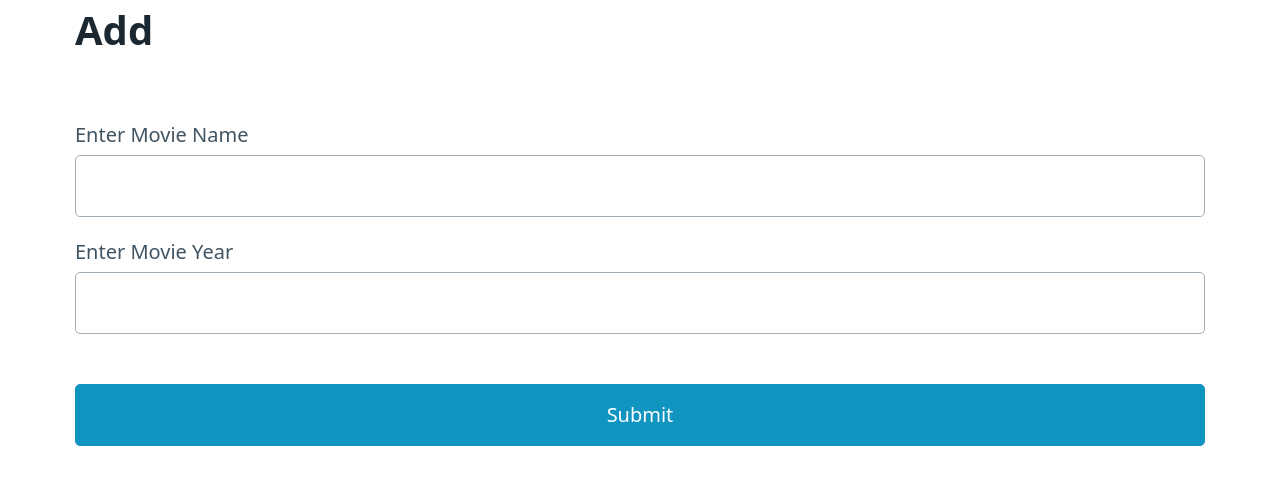
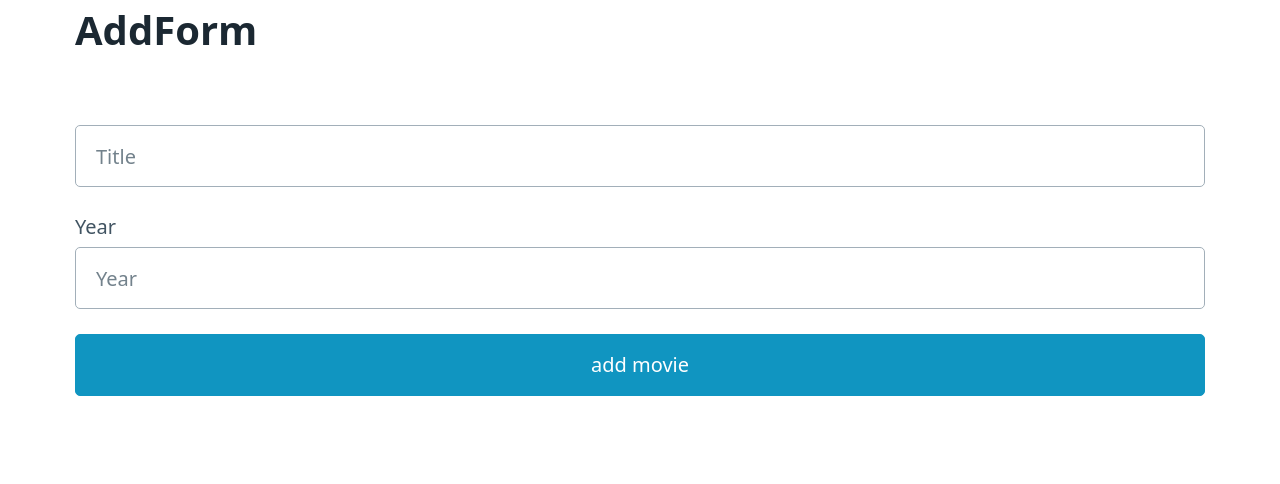
Before and after one commit to ramajeyam-mediwave/movie-design, a React (Vite) app in the folder app/: page /add in a window 1280 px wide. Shown: the top 484 px of the page. Built offline with nearby package versions, Linux system fonts and the light colour scheme.

Commit message:
Added loading

```diff
--- a/app/src/App.css
+++ b/app/src/App.css
@@ -0,0 +1,14 @@
+.loading {
+  animation-name: spin;
+  animation-duration: 500ms;
+  animation-iteration-count: infinite;
+  animation-timing-function: linear;
+}
+@keyframes spin {
+  from {
+    transform: rotate(0deg);
+  }
+  to {
+    transform: rotate(360deg);
+  }
+}
--- a/app/src/App.tsx
+++ b/app/src/App.tsx
@@ -3,6 +3,8 @@ import { Suspense, lazy, useState } from "react";
 import { Routes, Route, BrowserRouter } from "react-router-dom";
 import Home from "./pages/Home";
 import { IMovie } from "./type";
+import "./App.css";
+import LoadingIcon from "./components/Loading/LoadingIcon";
 // import Add from "./pages/Add";
 // import Edit from "./pages/Edit";
 
@@ -16,7 +18,7 @@ function App() {
     year: 0,
   });
   return (
-    <Suspense>
+    <Suspense fallback={<LoadingIcon />}>
       <BrowserRouter>
         <Routes>
           <Route path="/" element={<Home handleEdit={(m) => setMovie(m)} />} />
--- /dev/null
+++ b/app/src/components/DeleteDialog.tsx
@@ -0,0 +1,24 @@
+//final
+import React from "react";
+import { DeleteDialogProps } from "../type";
+
+const DeleteDialog: React.FC<DeleteDialogProps> = ({
+  isOpen,
+  onClose,
+  children,
+}) => {
+  return (
+    isOpen && (
+      <dialog open>
+        <article>
+          <header>
+            <a aria-label="Close" className="close" onClick={onClose}></a>
+          </header>
+          {children}
+        </article>
+      </dialog>
+    )
+  );
+};
+
+export default DeleteDialog;
--- /dev/null
+++ b/app/src/components/Loading/LoadingIcon.tsx
@@ -0,0 +1,7 @@
+import loadingSvg from "./loading.svg";
+
+const LoadingIcon = () => {
+  return <img src={loadingSvg} alt="loading" className="loading" />;
+};
+
+export default LoadingIcon;
--- /dev/null
+++ b/app/src/components/MovieForm.tsx
@@ -0,0 +1,63 @@
+//finall
+import { useState } from "react";
+import { IForm } from "../type";
+import { Link } from "react-router-dom";
+
+const Form: React.FC<IForm> = ({ handleAddMovie, emptyMovie, type }) => {
+  const [movie, setMovie] = useState({
+    title: emptyMovie.title,
+    year: emptyMovie.year,
+  });
+
+  function handleChange(e: React.ChangeEvent<HTMLInputElement>) {
+    const { name, value } = e.target;
+    setMovie({ ...movie, [name]: value });
+    console.log(movie);
+  }
+  function handleSubmit(e: React.FormEvent<HTMLFormElement>) {
+    e.preventDefault();
+    handleAddMovie(movie);
+  }
+  return (
+    <form onSubmit={(e) => handleSubmit(e)}>
+      <label>
+        <input
+          type="text"
+          id="title"
+          name="title"
+          value={movie.title}
+          placeholder="Title"
+          onChange={(e) => handleChange(e)}
+          required
+        />
+      </label>
+
+      <label htmlFor="year">
+        Year
+        <input
+          type="number"
+          id="year"
+          name="year"
+          value={movie.year?.toString() || ""}
+          placeholder="Year"
+          onChange={(e) => handleChange(e)}
+          required
+        />
+      </label>
+
+      {type === "edit" ? (
+        <>
+          <button type="submit">Save</button>
+          <Link to="/" role="button" className="secondary">
+            cancel
+          </Link>
+        </>
+      ) : (
+        <>
+          <button type="submit">add movie</button>
+        </>
+      )}
+    </form>
+  );
+};
+export default Form;
--- a/app/src/pages/Add.tsx
+++ b/app/src/pages/Add.tsx
@@ -1,66 +1,60 @@
+//final
+import { useNavigate } from "react-router-dom";
+import Layout from "../components/layout";
+import { addMovie } from "../services/api";
+import Form from "../components/MovieForm";
+import { IMovieAdd } from "../type";
 import { useState } from "react";
-import { Link, useNavigate } from "react-router-dom";
-import { addMovie } from "../services/api";
-import Layout from "../components/layout";
+import DeleteDialog from "../components/DeleteDialog";
 
-function Add() {
+function AddForm() {
   const navigate = useNavigate();
+  const movie = {
+    title: "",
+    year: undefined,
+  };
 
-  const [movieData, setMovieData] = useState({
-    title: "",
-    year: "",
-  });
+  const [isMovieAdded, setIsMovieAdded] = useState(false);
+  const [addError, setAddError] = useState<string | null>(null);
 
-  async function movie() {
+  async function handleAddMovie(movie: IMovieAdd) {
     try {
       const moviePayload = {
-        title: movieData.title,
-        year: parseInt(movieData.year),
+        title: movie.title,
+        year: movie.year,
       };
       const response = await addMovie(moviePayload);
       console.log(response);
-      navigate("/");
+      setIsMovieAdded(true);
+      setAddError(null);
     } catch (error) {
       console.log("Errored");
       console.log(error);
+      setAddError("Error adding the movie.");
     }
   }
 
-  const handleInputChange = (e: React.ChangeEvent<HTMLInputElement>) => {
-    const { name, value } = e.target;
-    setMovieData({
-      ...movieData,
-      [name]: value,
-    });
+  const closeAddSuccessDialog = () => {
+    setIsMovieAdded(false);
+    setAddError(null);
+    navigate("/");
   };
 
   return (
     <>
-      <Layout title="addform">
-        <h1>Add</h1>
-        <form>
-          <label>Enter Movie Name</label>
-          <input
-            type="text"
-            name="title"
-            value={movieData.title}
-            onChange={(e) => handleInputChange(e)}
-          />
-          <label>Enter Movie Year</label>
-          <input
-            type="number"
-            name="year"
-            value={movieData.year}
-            onChange={(e) => handleInputChange(e)}
-          />
-        </form>
+      <Layout title="addForm">
+        <h1>AddForm</h1>
+        <Form handleAddMovie={handleAddMovie} emptyMovie={movie} />
+      </Layout>
 
-        <Link to="/">
-          <button onClick={movie}>Submit</button>
-        </Link>
-      </Layout>
+      <DeleteDialog
+        isOpen={isMovieAdded || addError !== null}
+        onClose={closeAddSuccessDialog}
+      >
+        {addError ? addError : "Successfully added"}
+      </DeleteDialog>
     </>
   );
 }
 
-export default Add;
+export default AddForm;
--- a/app/src/pages/Edit.tsx
+++ b/app/src/pages/Edit.tsx
@@ -1,85 +1,64 @@
-import { useEffect, useState } from "react";
-import { Link, useParams } from "react-router-dom";
+//final
+import React, { useEffect, useState } from "react";
+import { useNavigate, useParams } from "react-router-dom";
+import { IEdit, IMovieAdd } from "../type";
 import Layout from "../components/layout";
-import { IMovie } from "../type";
 import { updateMovie } from "../services/api";
+import Form from "../components/MovieForm";
+import Modal from "../components/DeleteDialog";
 
-interface IEditForm {
-  movie: IMovie;
-}
-
-const Edit: React.FC<IEditForm> = ({ movie }) => {
+const EditForm: React.FC<IEdit> = ({ movie }) => {
   const { id } = useParams();
-  const [editValue, setEditValue] = useState({
+  const navigate = useNavigate();
+  const editValue = {
     title: movie.title,
     year: movie.year,
-  });
+  };
+
+  const [isModalOpen, setIsModalOpen] = useState(false);
+  const [editError, setEditError] = useState<string | null>(null);
 
   useEffect(() => {
     console.log("Getting info of ", id);
   }, [id]);
 
-  function handleChange(e: React.ChangeEvent<HTMLInputElement>) {
-    const { name, value } = e.target;
-    setEditValue({ ...editValue, [name]: value });
-    console.log(editValue);
-  }
-
-  async function handleEditMovie() {
+  async function handleEditMovie(editedmovie: IMovieAdd) {
     try {
-      const moviePayload = {
-        title: editValue.title,
-        year: editValue.year,
-      };
-      const response = await updateMovie(moviePayload, movie.id);
+      const response = await updateMovie(editedmovie, movie.id);
       console.log(response);
+      setIsModalOpen(true);
+      setEditError(null);
     } catch (error) {
       console.log(error);
+      setEditError("Error editing the movie.");
     }
   }
 
+  const closeModalAndNavigate = () => {
+    setIsModalOpen(false);
+    setEditError(null);
+    navigate("/");
+  };
+
   return (
     <>
-      <Layout title="EDIT FORM">
+      <Layout title={`EditMovie${movie.title}`}>
         <h1>Edit Form</h1>
-        <form>
-          <label htmlFor="title">
-            Title
-            <input
-              type="text"
-              id="title"
-              name="title"
-              value={editValue.title}
-              placeholder="Title"
-              onChange={(e) => handleChange(e)}
-              required
-            />
-          </label>
+        <Form
+          handleAddMovie={handleEditMovie}
+          emptyMovie={editValue}
+          type="edit"
+        />
+      </Layout>
 
-          <label htmlFor="year">
-            Year
-            <input
-              type="number"
-              id="year"
-              name="year"
-              value={editValue.year}
-              placeholder="Year"
-              onChange={(e) => handleChange(e)}
-              required
-            />
-          </label>
-          <div className="grid">
-            <Link to="/">
-              <button onClick={() => handleEditMovie()}>add</button>
-            </Link>
-            <Link to="/">
-              <button>Cancel</button>
-            </Link>
-          </div>
-        </form>
-      </Layout>
+      <Modal
+        isOpen={isModalOpen || editError !== null}
+        onClose={closeModalAndNavigate}
+      >
+        {editError ? editError : "Successfully edited"}
+      </Modal>
     </>
   );
 };
 
-export default Edit;
+export default EditForm;
```
Also changed, not shown: app/src/pages/Home.tsx (+22 -22 lines), app/src/services/api.ts (+1 -6 lines), app/src/type.ts (+20 -1 lines), app/src/components/Loading/loading.svg (added).
